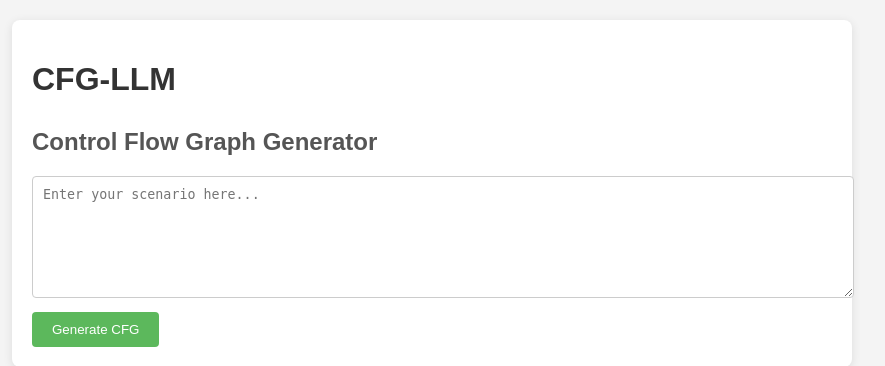
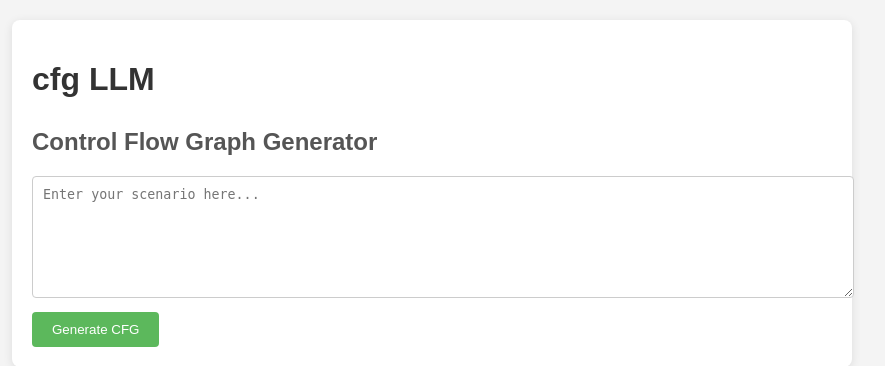
Before and after one commit to cfggenerator1/CFG-LLM, a Flask app: page / in a window 1280 px wide. Shown: the top 366 px of the page, without its empty margins (208-1093 px from the left). Run offline with Flask 3, Linux system fonts and the light colour scheme.

Commit message:
Update index.html

```diff
--- a/templates/index.html
+++ b/templates/index.html
@@ -9,7 +9,7 @@
 </head>
 <body>
     <div class="container">
-        <h1 class="main-title">CFG-LLM</h1>
+        <h1 class="main-title">cfg LLM</h1>
         <h2>Control Flow Graph Generator</h2>
 
     <form method="POST" action="{{ url_for('generate_cfg_route') }}">
```
